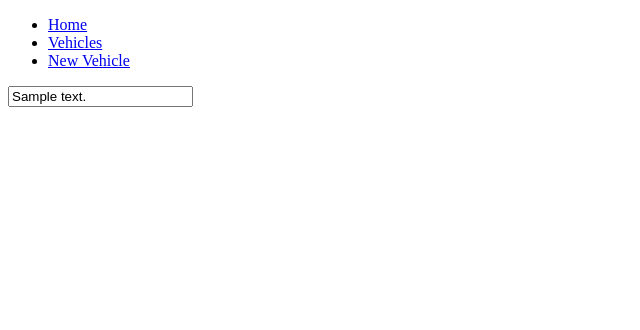
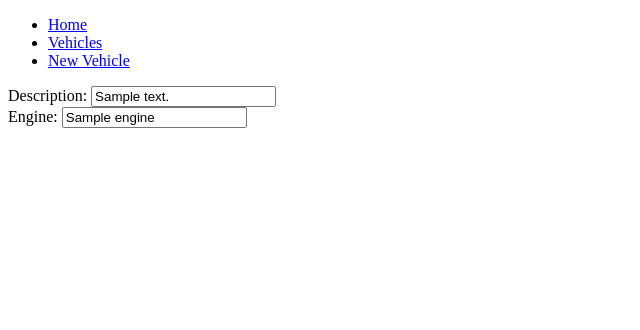
Before and after one commit to karsim46/Shop_project, a Flask app: page /vehicles/1/edit in a window 1280 px wide. Shown: the top 330 px of the page, without its empty margins (0-640 px from the left). Run offline with Flask 2, Linux system fonts and the light colour scheme; a database or web service that is not in the repository returns one stand-in record (values such as "Sample title"); some libraries are stand-ins or nearby versions.

Commit message:
engine label

```diff
--- a/templates/vehicles/edit.html
+++ b/templates/vehicles/edit.html
@@ -3,7 +3,19 @@
 
 <form action="/vehicles/{{vehicle.id}}" method="post">
 <div>
-    <label for="Description"></label>
+    <label for="description">Description:</label>
     <input type="text" id="description" name="description" value="{{vehicle.description}}" required>
-</div></form>
+</div>
+
+<div>
+    <label for="engine">Engine:</label>
+    <input type= float id="engine" name="engine" value="{{vehicle.engine}}" required>
+</div>
+
+
+
+
+
+
+</form>
 {% endblock %}
```
